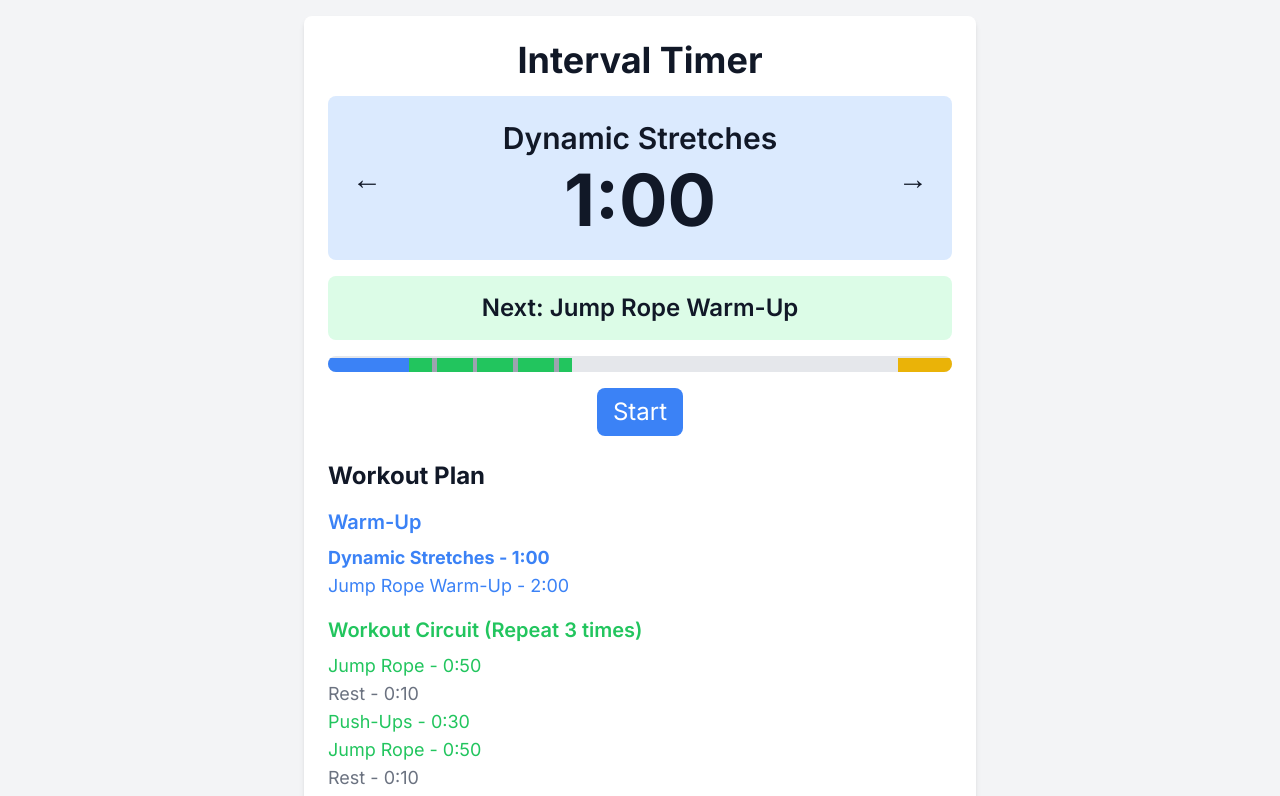
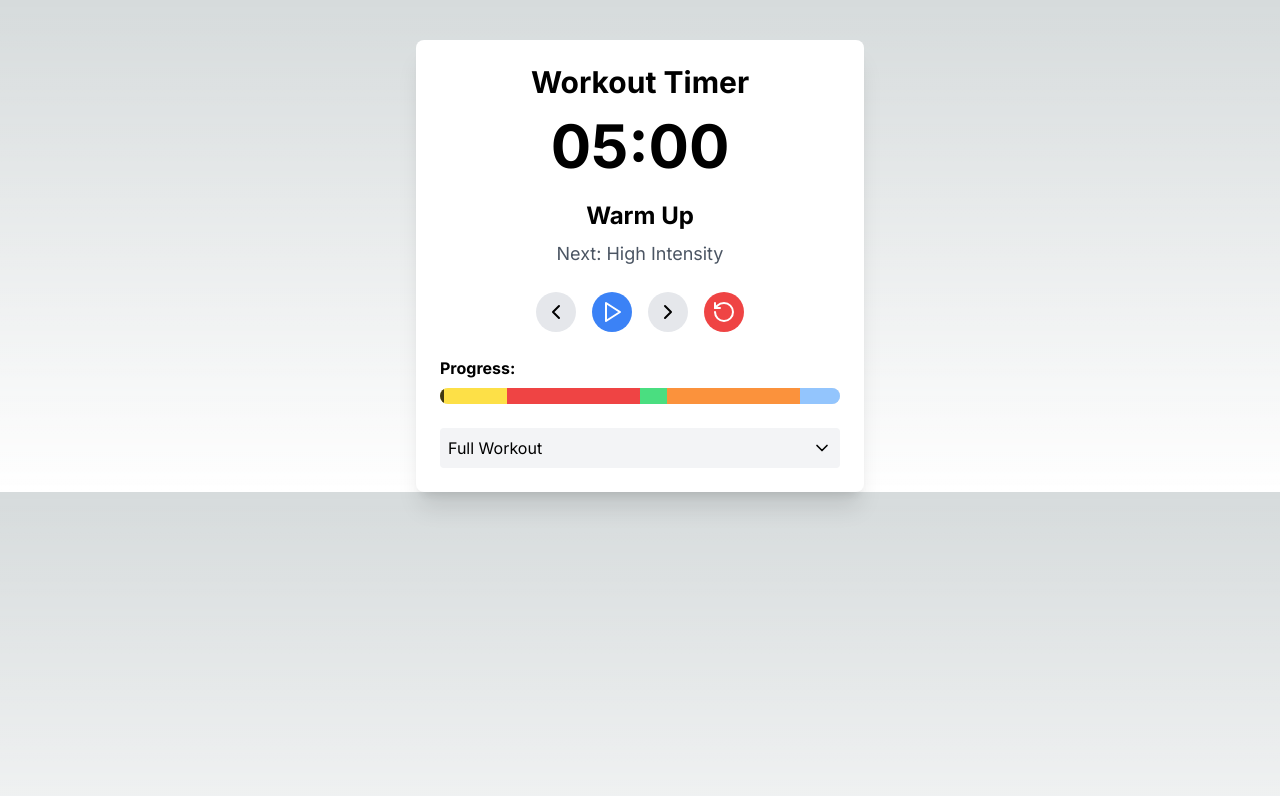
Before and after one commit to saadiq/interval-timer, a Next.js app: page / in a window 1280 px wide. Shown: the top 796 px of the page. Built offline with nearby package versions, Linux system fonts and the light colour scheme.

Commit message:
Claude blowing out my previous version

```diff
--- a/package.json
+++ b/package.json
@@ -9,6 +9,7 @@
     "lint": "next lint"
   },
   "dependencies": {
+    "lucide-react": "^0.424.0",
     "next": "14.2.5",
     "react": "^18",
     "react-dom": "^18",
--- a/src/app/globals.css
+++ b/src/app/globals.css
@@ -1,6 +1,73 @@
 @tailwind base;
 @tailwind components;
 @tailwind utilities;
+
+/* Custom styles for WorkoutTimer component */
+@layer components {
+  .workout-timer {
+    @apply max-w-md mx-auto mt-10 p-6 bg-white rounded-lg shadow-xl;
+  }
+
+  .workout-timer h1 {
+    @apply text-3xl font-bold mb-4 text-center;
+  }
+
+  .workout-timer .timer-display {
+    @apply text-6xl font-bold mb-6 text-center;
+  }
+
+  .workout-timer .current-activity {
+    @apply text-2xl font-bold mb-2;
+  }
+
+  .workout-timer .next-activity {
+    @apply text-lg text-gray-600;
+  }
+
+  .workout-timer .control-buttons {
+    @apply flex justify-center space-x-4 mb-6;
+  }
+
+  .workout-timer .control-button {
+    @apply p-2 rounded-full;
+  }
+
+  .workout-timer .start-stop-button {
+    @apply bg-blue-500 text-white;
+  }
+
+  .workout-timer .reset-button {
+    @apply bg-red-500 text-white;
+  }
+
+  .workout-timer .progress-bar {
+    @apply relative h-4 rounded-full overflow-hidden bg-gray-200;
+  }
+
+  .workout-timer .progress-indicator {
+    @apply absolute top-0 h-full bg-black opacity-75 w-1;
+  }
+
+  .workout-timer .expand-button {
+    @apply w-full flex justify-between items-center p-2 bg-gray-100 rounded;
+  }
+
+  .workout-timer .expanded-view {
+    @apply mt-2 p-2 bg-gray-50 rounded;
+  }
+
+  .workout-timer .section-item {
+    @apply flex justify-between items-center py-1 px-2 rounded;
+  }
+
+  .workout-timer .section-item-active {
+    @apply bg-blue-100 font-bold;
+  }
+
+  .workout-timer .section-color-indicator {
+    @apply w-4 h-4 rounded-full;
+  }
+}
 
 :root {
   --foreground-rgb: 0, 0, 0;
@@ -8,13 +75,13 @@
   --background-end-rgb: 255, 255, 255;
 }
 
-@media (prefers-color-scheme: dark) {
+/* @media (prefers-color-scheme: dark) {
   :root {
     --foreground-rgb: 255, 255, 255;
     --background-start-rgb: 0, 0, 0;
     --background-end-rgb: 20, 20, 20;
   }
-}
+} */
 
 body {
   color: rgb(var(--foreground-rgb));
--- a/src/app/page.tsx
+++ b/src/app/page.tsx
@@ -1,320 +1,187 @@
 'use client';
 
-import React, { useState, useEffect, useRef } from 'react';
-import { useInterval } from 'react-use';
+import React, { useState, useEffect, useCallback } from 'react';
+import { ChevronLeft, ChevronRight, Play, Pause, RotateCcw, ChevronDown, ChevronUp } from 'lucide-react';
+import './globals.css';
 
-const warmupIntervals = [
-  { label: 'Dynamic Stretches', duration: 60 }, // 1 minute
-  { label: 'Jump Rope Warm-Up', duration: 120 }, // 2 minutes
-];
+interface WorkoutSection {
+  name: string;
+  duration: number;
+  color: string;
+}
 
-const circuitIntervals = [
-  { label: 'Jump Rope', duration: 50 },
-  { label: 'Rest', duration: 10 },
-  { label: 'Push-Ups', duration: 30 },
-  { label: 'Jump Rope', duration: 50 },
-  { label: 'Rest', duration: 10 },
-  { label: 'Squats', duration: 30 },
-  { label: 'Jump Rope', duration: 50 },
-  { label: 'Rest', duration: 10 },
-  { label: 'Reverse Crunches', duration: 30 },
-  { label: 'Jump Rope', duration: 50 },
-  { label: 'Rest', duration: 10 },
-  { label: 'Plank', duration: 30 },
-];
+const WorkoutTimer: React.FC = () => {
+  const [time, setTime] = useState<number>(0);
+  const [isRunning, setIsRunning] = useState<boolean>(false);
+  const [currentSection, setCurrentSection] = useState<number>(0);
+  const [isWorkoutViewExpanded, setIsWorkoutViewExpanded] = useState<boolean>(false);
 
-const cooldownIntervals = [
-  { label: 'Cool Down Stretches', duration: 120 } // 2 minutes
-];
+  const workoutSections: WorkoutSection[] = [
+    { name: 'Warm Up', duration: 300, color: 'bg-yellow-300' },
+    { name: 'High Intensity', duration: 600, color: 'bg-red-500' },
+    { name: 'Rest', duration: 120, color: 'bg-green-400' },
+    { name: 'Moderate Intensity', duration: 600, color: 'bg-orange-400' },
+    { name: 'Cool Down', duration: 180, color: 'bg-blue-300' },
+  ];
 
-const IntervalTimer = () => {
-  const [currentInterval, setCurrentInterval] = useState(0);
-  const [timeLeft, setTimeLeft] = useState(warmupIntervals[0].duration);
-  const [isActive, setIsActive] = useState(false);
-  const [isPaused, setIsPaused] = useState(false);
-  const [stage, setStage] = useState('warmup');
-  const [repeats, setRepeats] = useState(0);
-  const [isClient, setIsClient] = useState(false);
-  const [totalElapsedTime, setTotalElapsedTime] = useState(0);
+  const totalDuration: number = workoutSections.reduce((total, section) => total + section.duration, 0);
 
-  const audioRef = useRef<HTMLAudioElement | null>(null);
+  const formatTime = (timeInSeconds: number): string => {
+    const minutes = Math.floor(timeInSeconds / 60);
+    const seconds = timeInSeconds % 60;
+    return `${minutes.toString().padStart(2, '0')}:${seconds.toString().padStart(2, '0')}`;
+  };
+
+  const getCurrentSectionIndex = useCallback((currentTime: number): number => {
+    let accumulatedTime = 0;
+    for (let i = 0; i < workoutSections.length; i++) {
+      accumulatedTime += workoutSections[i].duration;
+      if (currentTime < accumulatedTime) {
+        return i;
+      }
+    }
+    return workoutSections.length - 1;
+  }, [workoutSections]);
+
+  const getTimeLeftInSection = useCallback((currentTime: number): number => {
+    const currentSectionIndex = getCurrentSectionIndex(currentTime);
+    const timeInPreviousSections = workoutSections
+      .slice(0, currentSectionIndex)
+      .reduce((total, section) => total + section.duration, 0);
+    return workoutSections[currentSectionIndex].duration - (currentTime - timeInPreviousSections);
+  }, [workoutSections, getCurrentSectionIndex]);
 
   useEffect(() => {
-    setIsClient(true);
-    audioRef.current = new Audio('/path-to-your-audio-file.mp3'); // Replace with your audio file path
-  }, []);
+    let interval: NodeJS.Timeout | null = null;
+    if (isRunning) {
+      interval = setInterval(() => {
+        setTime((prevTime) => {
+          const newTime = prevTime + 1;
+          setCurrentSection(getCurrentSectionIndex(newTime));
+          return newTime < totalDuration ? newTime : totalDuration;
+        });
+      }, 1000);
+    }
+    return () => {
+      if (interval) clearInterval(interval);
+    };
+  }, [isRunning, totalDuration, getCurrentSectionIndex]);
 
-  const playAudioCue = () => {
-    if (audioRef.current) {
-      audioRef.current.play().catch(error => console.error('Audio playback failed', error));
+  const handleStartStop = (): void => {
+    setIsRunning(!isRunning);
+  };
+
+  const handleReset = (): void => {
+    setTime(0);
+    setIsRunning(false);
+    setCurrentSection(0);
+  };
+
+  const handlePrevious = (): void => {
+    if (currentSection > 0) {
+      const newSection = currentSection - 1;
+      setCurrentSection(newSection);
+      setTime(workoutSections.slice(0, newSection).reduce((total, section) => total + section.duration, 0));
     }
   };
 
-  const getTotalDuration = () => {
-    const warmupDuration = warmupIntervals.reduce((sum, interval) => sum + interval.duration, 0);
-    const circuitDuration = circuitIntervals.reduce((sum, interval) => sum + interval.duration, 0) * 3;
-    const cooldownDuration = cooldownIntervals.reduce((sum, interval) => sum + interval.duration, 0);
-    return warmupDuration + circuitDuration + cooldownDuration;
-  };
-
-  const getCurrentIntervals = () => {
-    switch (stage) {
-      case 'warmup':
-        return warmupIntervals;
-      case 'circuit':
-        return circuitIntervals;
-      case 'cooldown':
-        return cooldownIntervals;
-      default:
-        return [];
+  const handleNext = (): void => {
+    if (currentSection < workoutSections.length - 1) {
+      const newSection = currentSection + 1;
+      setCurrentSection(newSection);
+      setTime(workoutSections.slice(0, newSection).reduce((total, section) => total + section.duration, 0));
     }
   };
 
-  const getNextActivity = () => {
-    const intervals = getCurrentIntervals();
-    if (currentInterval < intervals.length - 1) {
-      return intervals[currentInterval + 1].label;
-    } else if (stage === 'warmup') {
-      return circuitIntervals[0].label;
-    } else if (stage === 'circuit' && repeats < 2) {
-      return circuitIntervals[0].label;
-    } else if (stage === 'circuit' && repeats === 2) {
-      return cooldownIntervals[0].label;
-    } else {
-      return 'Workout Complete';
-    }
+  const toggleWorkoutView = (): void => {
+    setIsWorkoutViewExpanded(!isWorkoutViewExpanded);
   };
 
-  const calculateElapsedTime = (currentStage: string, currentRepeat: number, currentIntervalIndex: number) => {
-    let elapsedTime = 0;
-
-    if (currentStage === 'warmup') {
-      elapsedTime = warmupIntervals.slice(0, currentIntervalIndex).reduce((sum, interval) => sum + interval.duration, 0);
-    } else if (currentStage === 'circuit') {
-      elapsedTime = warmupIntervals.reduce((sum, interval) => sum + interval.duration, 0);
-      elapsedTime += currentRepeat * circuitIntervals.reduce((sum, interval) => sum + interval.duration, 0);
-      elapsedTime += circuitIntervals.slice(0, currentIntervalIndex).reduce((sum, interval) => sum + interval.duration, 0);
-    } else if (currentStage === 'cooldown') {
-      elapsedTime = warmupIntervals.reduce((sum, interval) => sum + interval.duration, 0);
-      elapsedTime += 3 * circuitIntervals.reduce((sum, interval) => sum + interval.duration, 0);
-      elapsedTime += cooldownIntervals.slice(0, currentIntervalIndex).reduce((sum, interval) => sum + interval.duration, 0);
-    }
-
-    return elapsedTime;
-  };
-
-  const moveToNextInterval = () => {
-    const intervals = getCurrentIntervals();
-    if (currentInterval < intervals.length - 1) {
-      setCurrentInterval(currentInterval + 1);
-      setTimeLeft(intervals[currentInterval + 1].duration);
-    } else if (stage === 'warmup') {
-      setStage('circuit');
-      setCurrentInterval(0);
-      setTimeLeft(circuitIntervals[0].duration);
-    } else if (stage === 'circuit' && repeats < 2) {
-      setRepeats(repeats + 1);
-      setCurrentInterval(0);
-      setTimeLeft(circuitIntervals[0].duration);
-    } else if (stage === 'circuit' && repeats === 2) {
-      setStage('cooldown');
-      setCurrentInterval(0);
-      setTimeLeft(cooldownIntervals[0].duration);
-    } else {
-      setIsActive(false);
-      setCurrentInterval(0);
-      setTimeLeft(warmupIntervals[0].duration);
-      setStage('warmup');
-      setRepeats(0);
-      setTotalElapsedTime(0);
-      return;
-    }
-
-    const newElapsedTime = calculateElapsedTime(
-      stage === 'warmup' && currentInterval === warmupIntervals.length - 1 ? 'circuit' :
-      stage === 'circuit' && currentInterval === circuitIntervals.length - 1 && repeats === 2 ? 'cooldown' : stage,
-      stage === 'circuit' && currentInterval === circuitIntervals.length - 1 ? (repeats + 1) % 3 : repeats,
-      currentInterval < getCurrentIntervals().length - 1 ? currentInterval + 1 : 0
-    );
-    setTotalElapsedTime(newElapsedTime);
-  };
-
-  const moveToPreviousInterval = () => {
-    if (currentInterval > 0) {
-      setCurrentInterval(currentInterval - 1);
-      setTimeLeft(getCurrentIntervals()[currentInterval - 1].duration);
-    } else if (stage === 'circuit' && repeats > 0) {
-      setRepeats(repeats - 1);
-      setCurrentInterval(circuitIntervals.length - 1);
-      setTimeLeft(circuitIntervals[circuitIntervals.length - 1].duration);
-    } else if (stage === 'circuit' && repeats === 0) {
-      setStage('warmup');
-      setCurrentInterval(warmupIntervals.length - 1);
-      setTimeLeft(warmupIntervals[warmupIntervals.length - 1].duration);
-    } else if (stage === 'cooldown') {
-      setStage('circuit');
-      setRepeats(2);
-      setCurrentInterval(circuitIntervals.length - 1);
-      setTimeLeft(circuitIntervals[circuitIntervals.length - 1].duration);
-    } else {
-      return; // If we're at the very beginning, do nothing
-    }
-
-    const newElapsedTime = calculateElapsedTime(
-      stage === 'circuit' && currentInterval === 0 && repeats === 0 ? 'warmup' :
-      stage === 'cooldown' && currentInterval === 0 ? 'circuit' : stage,
-      stage === 'circuit' && currentInterval === 0 ? (repeats - 1 + 3) % 3 : repeats,
-      currentInterval > 0 ? currentInterval - 1 :
-      stage === 'warmup' ? warmupIntervals.length - 1 :
-      stage === 'circuit' ? circuitIntervals.length - 1 :
-      cooldownIntervals.length - 1
-    );
-    setTotalElapsedTime(newElapsedTime);
-  };
-
-  useInterval(() => {
-    if (isActive && !isPaused) {
-      if (timeLeft > 0) {
-        setTimeLeft(timeLeft - 1);
-        setTotalElapsedTime(prev => prev + 1);
-      } else {
-        playAudioCue();
-        moveToNextInterval();
-      }
-    }
-  }, isClient ? 1000 : null);
-
-  const startTimer = () => {
-    setIsActive(true);
-    setIsPaused(false);
-  };
-
-  const resetTimer = () => {
-    setIsActive(false);
-    setIsPaused(false);
-    setCurrentInterval(0);
-    setTimeLeft(warmupIntervals[0].duration);
-    setStage('warmup');
-    setRepeats(0);
-    setTotalElapsedTime(0);
-  };
-
-  const pauseTimer = () => {
-    setIsPaused(!isPaused);
-  };
-
-  const getCurrentIntervalLabel = () => {
-    if (stage === 'warmup') {
-      return warmupIntervals[currentInterval].label;
-    } else if (stage === 'circuit') {
-      return circuitIntervals[currentInterval].label;
-    } else if (stage === 'cooldown') {
-      return cooldownIntervals[currentInterval].label;
-    }
-  };
-
-  const renderProgressBar = () => {
-    const totalDuration = getTotalDuration();
-    const warmupDuration = warmupIntervals.reduce((sum, interval) => sum + interval.duration, 0);
-    const circuitDuration = circuitIntervals.reduce((sum, interval) => sum + interval.duration, 0) * 3;
-    const cooldownDuration = cooldownIntervals.reduce((sum, interval) => sum + interval.duration, 0);
-
-    return (
-      <div className="w-full h-4 bg-gray-200 rounded-full overflow-hidden mb-4">
-        <div className="h-full bg-blue-500 inline-block" style={{width: `${(warmupDuration / totalDuration) * 100}%`}}></div>
-        <div className="h-full inline-block" style={{width: `${(circuitDuration / totalDuration) * 100}%`}}>
-          {circuitIntervals.map((interval, index) => (
-            <div
-              key={index}
-              className={`h-full inline-block ${interval.label === 'Rest' ? 'bg-gray-400' : 'bg-green-500'}`}
-              style={{width: `${(interval.duration / circuitDuration) * 100}%`}}
-            ></div>
-          ))}
-        </div>
-        <div className="h-full bg-yellow-500 inline-block" style={{width: `${(cooldownDuration / totalDuration) * 100}%`}}></div>
-        <div
-          className="h-full bg-red-500 transition-all duration-300 ease-in-out"
-          style={{width: `${(totalElapsedTime / totalDuration) * 100}%`, marginTop: '-100%'}}
-        ></div>
-      </div>
-    );
-  };
-
-  if (!isClient) {
-    return <div>Loading...</div>; // Or any loading indicator you prefer
-  }
+  // Calculate the progress percentage
+  const progressPercentage = (time / totalDuration) * 100;
 
   return (
-    <div className="min-h-screen bg-gray-100 text-gray-900 dark:bg-gray-900 dark:text-gray-100 flex flex-col items-center justify-center p-4">
-      <div className="w-full max-w-2xl bg-white dark:bg-gray-800 rounded-lg shadow-md p-6">
-        <h1 className="text-4xl font-bold text-center mb-4">Interval Timer</h1>
+    <div className="workout-timer">
+      <h1>Workout Timer</h1>
+      <div className="timer-display">{formatTime(getTimeLeftInSection(time))}</div>
 
-        {/* Current Activity and Countdown */}
-        <div className="bg-blue-100 dark:bg-blue-900 rounded-lg p-6 mb-4 flex items-center justify-between">
-          <button onClick={moveToPreviousInterval} className="text-3xl">←</button>
-          <div className="text-center">
-            <h2 className="text-3xl font-semibold mb-2">{getCurrentIntervalLabel()}</h2>
-            <h3 className="text-7xl font-bold">{`${Math.floor(timeLeft / 60)}:${String(timeLeft % 60).padStart(2, '0')}`}</h3>
+      {/* Current and Next Activity Display */}
+      <div className="mb-6 text-center">
+        <div className="current-activity">
+          {workoutSections[currentSection].name}
+        </div>
+        <div className="next-activity">
+          Next: {currentSection < workoutSections.length - 1 ? workoutSections[currentSection + 1].name : 'Workout Complete'}
+        </div>
+      </div>
+
+      <div className="control-buttons">
+        <button onClick={handlePrevious} className="control-button bg-gray-200">
+          <ChevronLeft size={24} />
+        </button>
+        <button onClick={handleStartStop} className="control-button start-stop-button">
+          {isRunning ? <Pause size={24} /> : <Play size={24} />}
+        </button>
+        <button onClick={handleNext} className="control-button bg-gray-200">
+          <ChevronRight size={24} />
+        </button>
+        <button onClick={handleReset} className="control-button reset-button">
+          <RotateCcw size={24} />
+        </button>
+      </div>
+
+      <div className="mb-4">
+        <div className="font-bold mb-2">Progress:</div>
+        <div className="progress-bar">
+          {workoutSections.map((section, index) => {
+            const sectionStart = workoutSections.slice(0, index).reduce((total, s) => total + s.duration, 0);
+            const sectionWidth = (section.duration / totalDuration) * 100;
+            return (
+              <div
+                key={index}
+                className={`absolute top-0 h-full ${section.color}`}
+                style={{
+                  left: `${(sectionStart / totalDuration) * 100}%`,
+                  width: `${sectionWidth}%`
+                }}
+              ></div>
+            );
+          })}
+          <div
+            className="progress-indicator"
+            style={{ left: `${progressPercentage}%` }}
+          ></div>
+        </div>
+      </div>
+
+      {/* Collapsible Workout View */}
+      <div className="mt-6">
+        <button
+          onClick={toggleWorkoutView}
+          className="expand-button"
+        >
+          <span>Full Workout</span>
+          {isWorkoutViewExpanded ? <ChevronUp size={20} /> : <ChevronDown size={20} />}
+        </button>
+        {isWorkoutViewExpanded && (
+          <div className="expanded-view">
+            {workoutSections.map((section, index) => (
+              <div
+                key={index}
+                className={`section-item ${index === currentSection ? 'section-item-active' : ''}`}
+              >
+                <div className="flex items-center">
+                  <span className={`section-color-indicator ${section.color}`}></span>
+                  <span className="ml-2">{section.name}</span>
+                </div>
+                <span>{formatTime(section.duration)}</span>
+              </div>
+            ))}
           </div>
-          <button onClick={moveToNextInterval} className="text-3xl">→</button>
-        </div>
-
-        {/* Next Activity */}
-        <div className="bg-green-100 dark:bg-green-900 rounded-lg p-4 mb-4">
-          <h2 className="text-2xl font-semibold text-center">Next: {getNextActivity()}</h2>
-        </div>
-
-        {/* Progress Bar */}
-        {renderProgressBar()}
-
-        <div className="flex justify-center mb-6">
-          {!isActive ? (
-            <button className="bg-blue-500 text-white py-2 px-4 rounded-lg text-2xl" onClick={startTimer}>Start</button>
-          ) : (
-            <>
-              <button className="bg-red-500 text-white py-2 px-4 rounded-lg text-2xl mr-2" onClick={resetTimer}>Reset</button>
-              <button className="bg-yellow-500 text-white py-2 px-4 rounded-lg text-2xl" onClick={pauseTimer}>{isPaused ? 'Resume' : 'Pause'}</button>
-            </>
-          )}
-        </div>
-
-        <h2 className="text-2xl font-bold mb-4">Workout Plan</h2>
-        <h3 className="text-xl font-semibold mb-2 text-blue-500">Warm-Up</h3>
-        <ul className="mb-4">
-          {warmupIntervals.map((interval, index) => (
-            <li
-              key={index}
-              className={`text-lg text-blue-500 ${stage === 'warmup' && currentInterval === index ? 'font-bold' : ''}`}
-            >
-              {interval.label} - {Math.floor(interval.duration / 60)}:{String(interval.duration % 60).padStart(2, '0')}
-            </li>
-          ))}
-        </ul>
-        <h3 className="text-xl font-semibold mb-2 text-green-500">Workout Circuit (Repeat 3 times)</h3>
-        <ul className="mb-4">
-          {circuitIntervals.map((interval, index) => (
-            <li
-              key={index}
-              className={`text-lg ${interval.label === 'Rest' ? 'text-gray-500' : 'text-green-500'} ${stage === 'circuit' && currentInterval === index ? 'font-bold' : ''}`}
-            >
-              {interval.label} - {Math.floor(interval.duration / 60)}:{String(interval.duration % 60).padStart(2, '0')}
-            </li>
-          ))}
-        </ul>
-        <h3 className="text-xl font-semibold mb-2 text-yellow-500">Cool Down</h3>
-        <ul>
-          {cooldownIntervals.map((interval, index) => (
-            <li
-              key={index}
-              className={`text-lg text-yellow-500 ${stage === 'cooldown' && currentInterval === index ? 'font-bold' : ''}`}
-            >
-              {interval.label} - {Math.floor(interval.duration / 60)}:{String(interval.duration % 60).padStart(2, '0')}
-            </li>
-          ))}
-        </ul>
+        )}
       </div>
     </div>
   );
 };
 
-export default IntervalTimer;
+export default WorkoutTimer;
```
Also changed, not shown: 1 other file (tests, documents, lock files or other folders).
